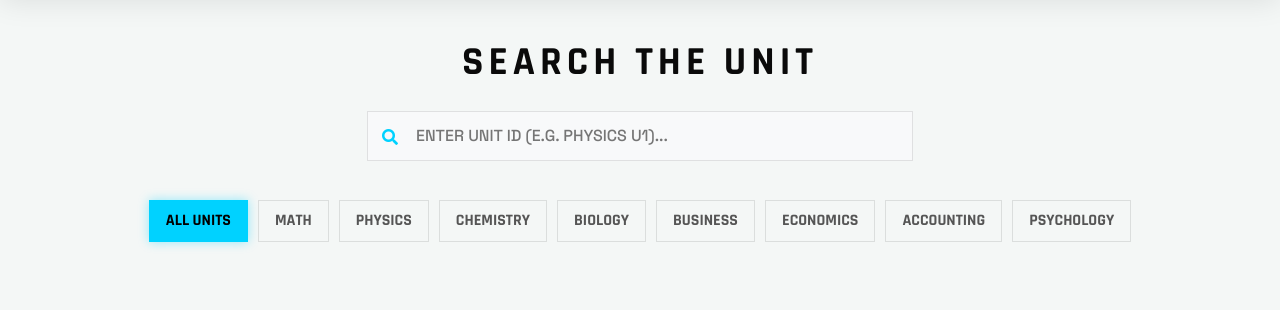
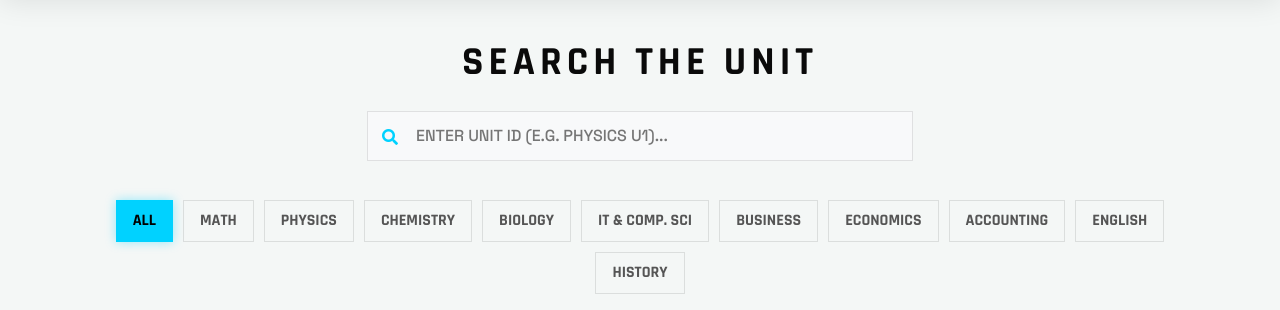
Before and after one commit to cc1-a/paper-genius, a Flask app: page /Shop in a window 1280 px wide. Shown: the part 99-409 px from the top of the page. Run offline with Flask 3, Linux system fonts and the light colour scheme; data comes from the database, SQL or seed files in the repository; some libraries are stand-ins or nearby versions.

Commit message:
Update filter buttons and category matching logic

```diff
--- a/templates/shop.html
+++ b/templates/shop.html
@@ -108,15 +108,17 @@
 
     <!-- FILTER BUTTONS -->
     <div class="filter-wrapper">
-        <button class="filter-btn active" onclick="filterCategory('all')">ALL UNITS</button>
+        <button class="filter-btn active" onclick="filterCategory('all')">ALL</button>
         <button class="filter-btn" onclick="filterCategory('math')">MATH</button>
         <button class="filter-btn" onclick="filterCategory('physics')">PHYSICS</button>
         <button class="filter-btn" onclick="filterCategory('chemistry')">CHEMISTRY</button>
         <button class="filter-btn" onclick="filterCategory('biology')">BIOLOGY</button>
+        <button class="filter-btn" onclick="filterCategory('it')">IT & COMP. SCI</button>
         <button class="filter-btn" onclick="filterCategory('business')">BUSINESS</button>
         <button class="filter-btn" onclick="filterCategory('economics')">ECONOMICS</button>
         <button class="filter-btn" onclick="filterCategory('accounting')">ACCOUNTING</button>
-        <button class="filter-btn" onclick="filterCategory('psychology')">PSYCHOLOGY</button>
+        <button class="filter-btn" onclick="filterCategory('english')">ENGLISH</button>
+        <button class="filter-btn" onclick="filterCategory('history')">HISTORY</button>
     </div>
 
     <div class="mech-grid" id="inventory-grid">
@@ -188,18 +190,24 @@ function applyFilters() {
         // 1. Check Search Match
         const matchesSearch = name.includes(currentSearch);
 
-        // 2. Check Category Match (Simple keyword matching)
+        // 2. Check Category Match (Advanced Keyword Matching)
         let matchesCategory = false;
         if (currentCategory === 'all') {
             matchesCategory = true;
         } else if (currentCategory === 'math') {
-            matchesCategory = name.includes('math') || name.includes('mechanics') || name.includes('statistics') || name.includes('pure') || name.includes('decision');
+            matchesCategory = name.includes('math') || name.includes('mechanics') || name.includes('statistics') || name.includes('pure') || name.includes('decision') || name.includes('further');
+        } else if (currentCategory === 'it') {
+            matchesCategory = name.includes('information') || name.includes('unit') || name.includes('it') || name.includes('technology');
         } else if (currentCategory === 'business') {
             matchesCategory = name.includes('business');
         } else if (currentCategory === 'economics') {
             matchesCategory = name.includes('econ');
         } else if (currentCategory === 'accounting') {
             matchesCategory = name.includes('account');
+        } else if (currentCategory === 'english') {
+            matchesCategory = name.includes('english') || name.includes('literature') || name.includes('language');
+        } else if (currentCategory === 'history') {
+            matchesCategory = name.includes('history');
         } else {
             // physics, chemistry, biology, psychology
             matchesCategory = name.includes(currentCategory);
```
